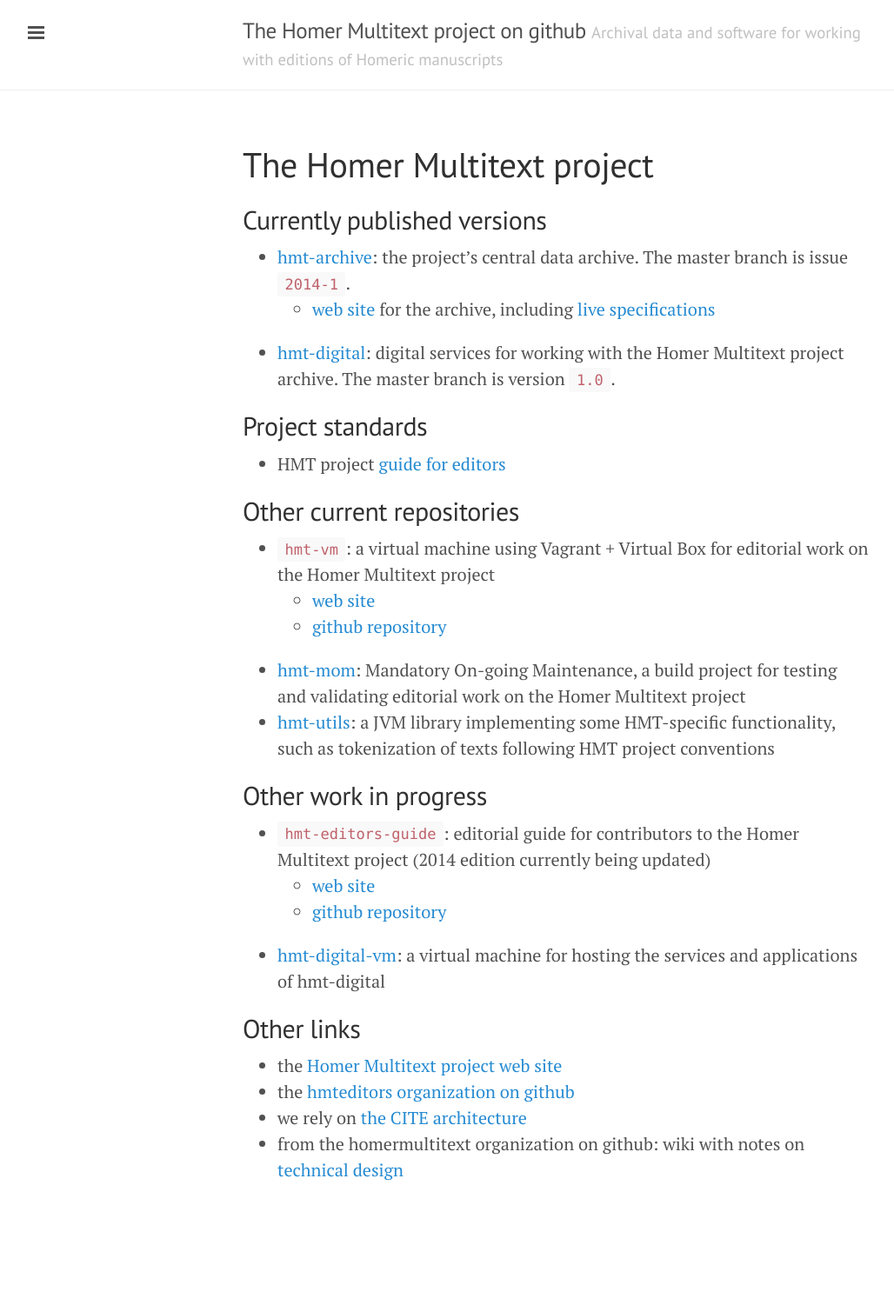
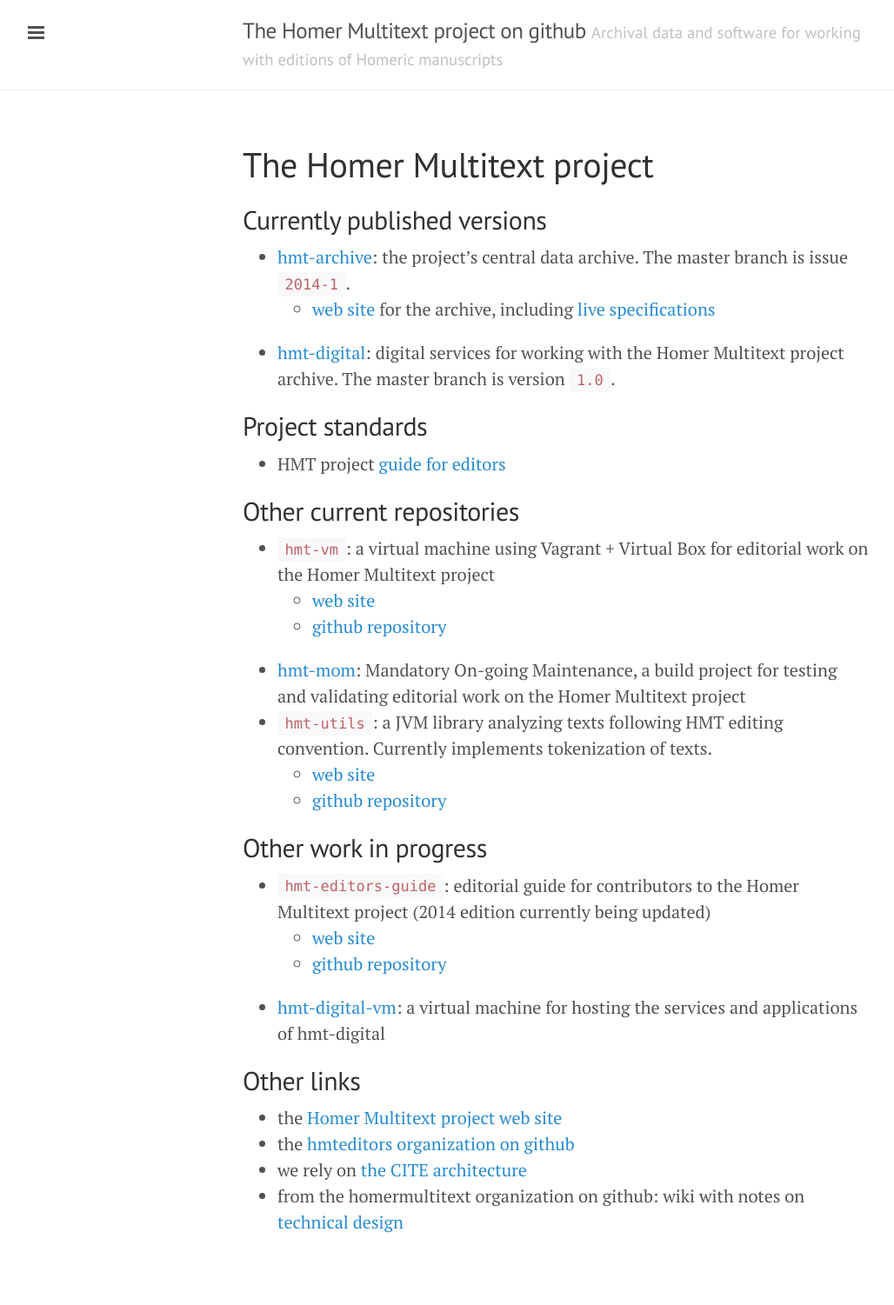
Before and after one commit to homermultitext/homermultitext.github.io, a Jekyll site: the page built from index.md, in a window 1280 px wide. Shown: the whole page at 87% size, without its empty margins (1-1029 px from the left). Built offline with Jekyll 4.4.1, drawn with Linux system fonts in a browser that asks for light colours; Markdown is read by kramdown in place of the engine named in the settings; before the commit the page ends 1441 px from its top, so only the background shows below that.

Commit message:
Update for new hmt-utils web site

```diff
--- a/index.md
+++ b/index.md
@@ -20,7 +20,9 @@
     - [web site](http://homermultitext.github.io/hmt-vm/)
     - [github repository](https://github.com/homermultitext/hmt-vm)
 - [hmt-mom](https://github.com/homermultitext/hmt-mom): Mandatory On-going Maintenance, a build project for testing and validating editorial work on the Homer Multitext project
-- [hmt-utils](https://github.com/homermultitext/hmt-utils): a JVM library implementing some HMT-specific functionality, such as tokenization of texts following HMT project conventions
+- `hmt-utils`: a JVM library analyzing texts following HMT editing convention.  Currently implements tokenization of texts.
+    -  [web site](http://homermultitext.github.io/hmt-utils/)
+    -  [github repository](https://github.com/homermultitext/hmt-utils)
 
 ## Other work in progress
 
```
